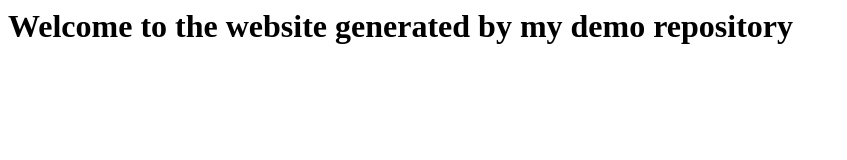
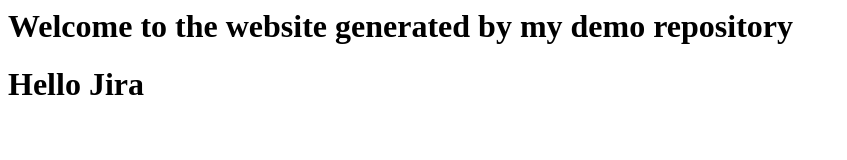
Before and after one commit to sstc-aiteam/demo-repository, a website: page index.html in a window 1280 px wide. Shown: the whole page, without its empty margins (0-847 px from the left). Drawn offline with Linux system fonts and the light colour scheme.

```diff
--- a/index.html
+++ b/index.html
@@ -1 +1,2 @@
 <h1>Welcome to the website generated by my demo repository</h1>
+<h1>Hello Jira</h1>
```
